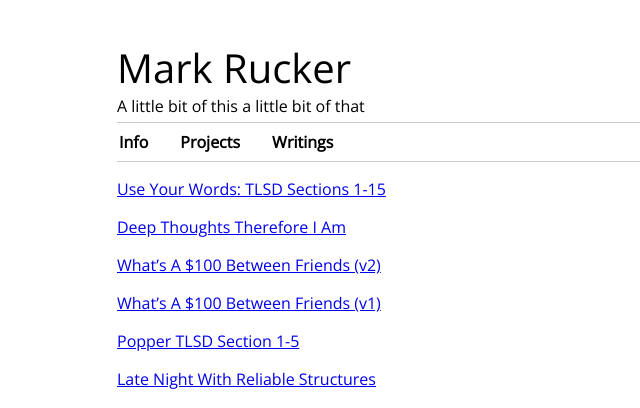
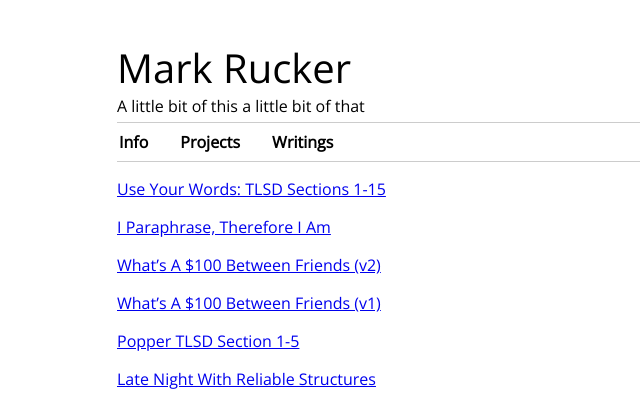
Before and after one commit to mrucker/mrucker.github.io, a Jekyll site: the page built from pages/writings.md, in a window 1280 px wide. Shown: the top 408 px of the page, without its empty margins (188-828 px from the left). Built offline with Jekyll 4.4.1, drawn with Linux system fonts in a browser that asks for light colours; nearby versions of some CDN libraries.

Commit message:
Renaming post

```diff
--- a/_posts/2015-12-19-Deep-Thoughts-Therefore-I-Am.md
+++ b/_posts/2015-12-19-i-paraphrase-therefore-i-am.md
@@ -1,5 +1,6 @@
 ---
 layout: post
+title : "I Paraphrase, Therefore I Am"
 ---
 A simple collection of notes from various works by Descartes
 
```
Also changed, not shown: 1 other file.
